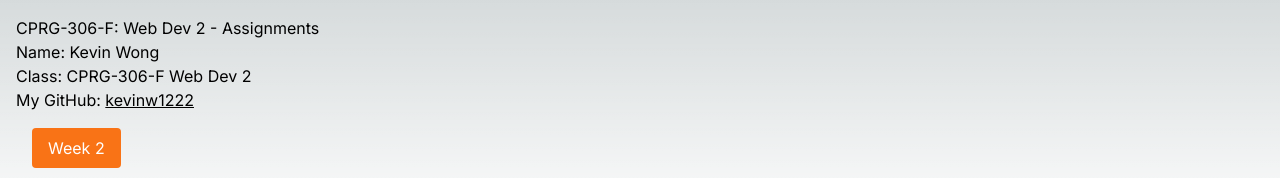
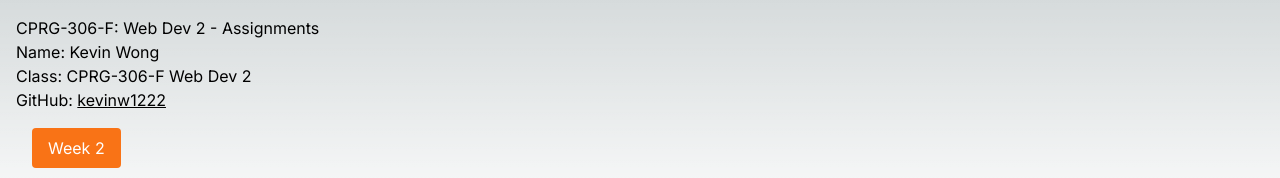
Before and after one commit to kevinw1222/cprg306-assignments, a Next.js app: page / in a window 1280 px wide. Shown: the top 178 px of the page. Built offline with nearby package versions, Linux system fonts and the light colour scheme.

Commit message:
Update StudentInfo.js

```diff
--- a/app/StudentInfo.js
+++ b/app/StudentInfo.js
@@ -6,7 +6,7 @@ export default function StudentInfo() {
       <h2>Name: Kevin Wong</h2>
       <h2>Class: CPRG-306-F Web Dev 2</h2>
       <p>
-        My GitHub:{" "}
+        GitHub:{" "}
         <Link class="underline" href="https://www.kevinw1222@github.com">kevinw1222</Link>
       </p>
     </main>
```
